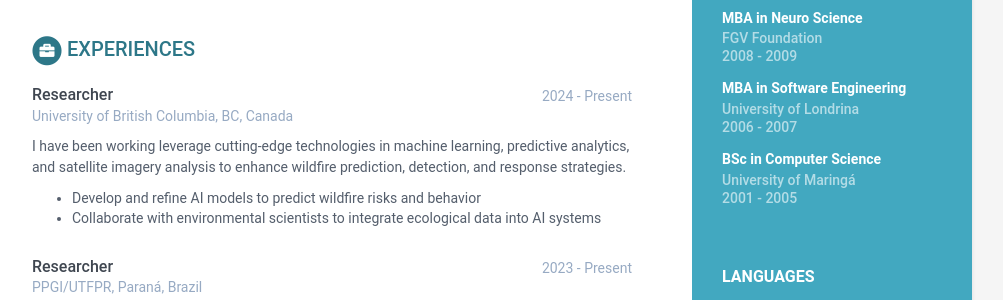
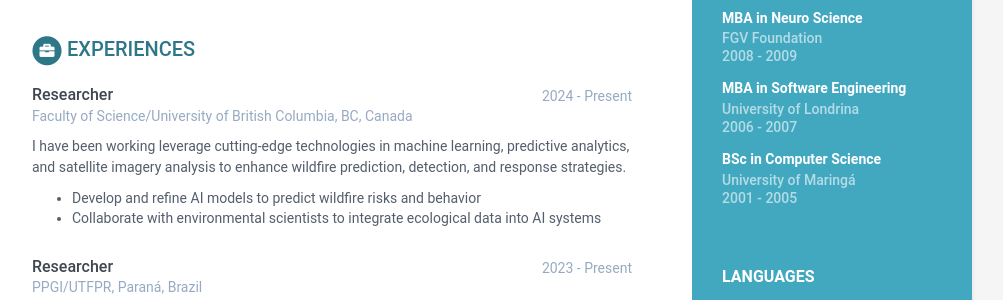
Before and after one commit to gomede/gomede.github.io, a Jekyll site: the page built from index.html, in a window 1280 px wide and 900 px high, scrolled down 828 px. Shown: the part 152-452 px from the top of the window, without its empty margins (168-1171 px from the left). Built offline with Jekyll 4.4.1, drawn with Linux system fonts in a browser that asks for light colours.

Commit message:
Update data.yml

```diff
--- a/_data/data.yml
+++ b/_data/data.yml
@@ -203,7 +203,7 @@ education:
 experiences:
     - role: Researcher
       time: 2024 - Present
-      company: University of British Columbia, BC, Canada
+      company: Faculty of Science/University of British Columbia, BC, Canada
       details: |
         I have been working leverage cutting-edge technologies in machine learning, predictive analytics,
         and satellite imagery analysis to enhance wildfire prediction, detection, and response strategies.
```
